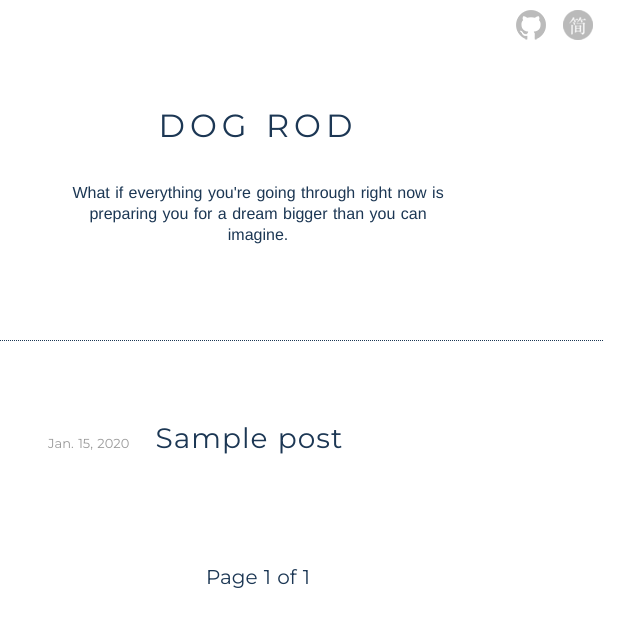
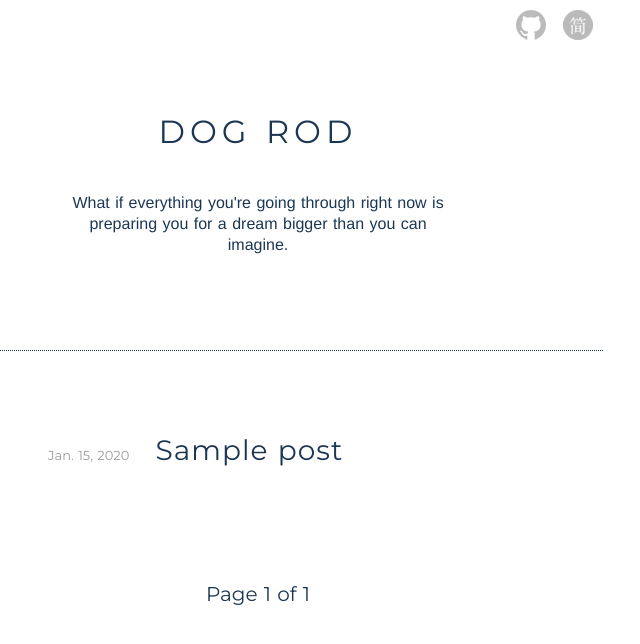
Before and after one commit to dogrod/blog.dogrod.com, a Django app: page / in a window 1280 px wide. Shown: the top 644 px of the page, without its empty margins (382-1022 px from the left). Run offline with Django 3.2, Linux system fonts and the light colour scheme; tables that the repository leaves empty hold one stand-in row (values such as "Sample post").

Commit message:
:hammer: Add line-height style for body

```diff
--- a/static/css/common.css
+++ b/static/css/common.css
@@ -6,6 +6,7 @@ body {
   font-weight: 400;
   font-size: 20px;
   word-spacing: 1px;
+  line-height: 1.4;
   color: #1C3754;
   background-color: #FFFFFF;
   margin: 0;
```
